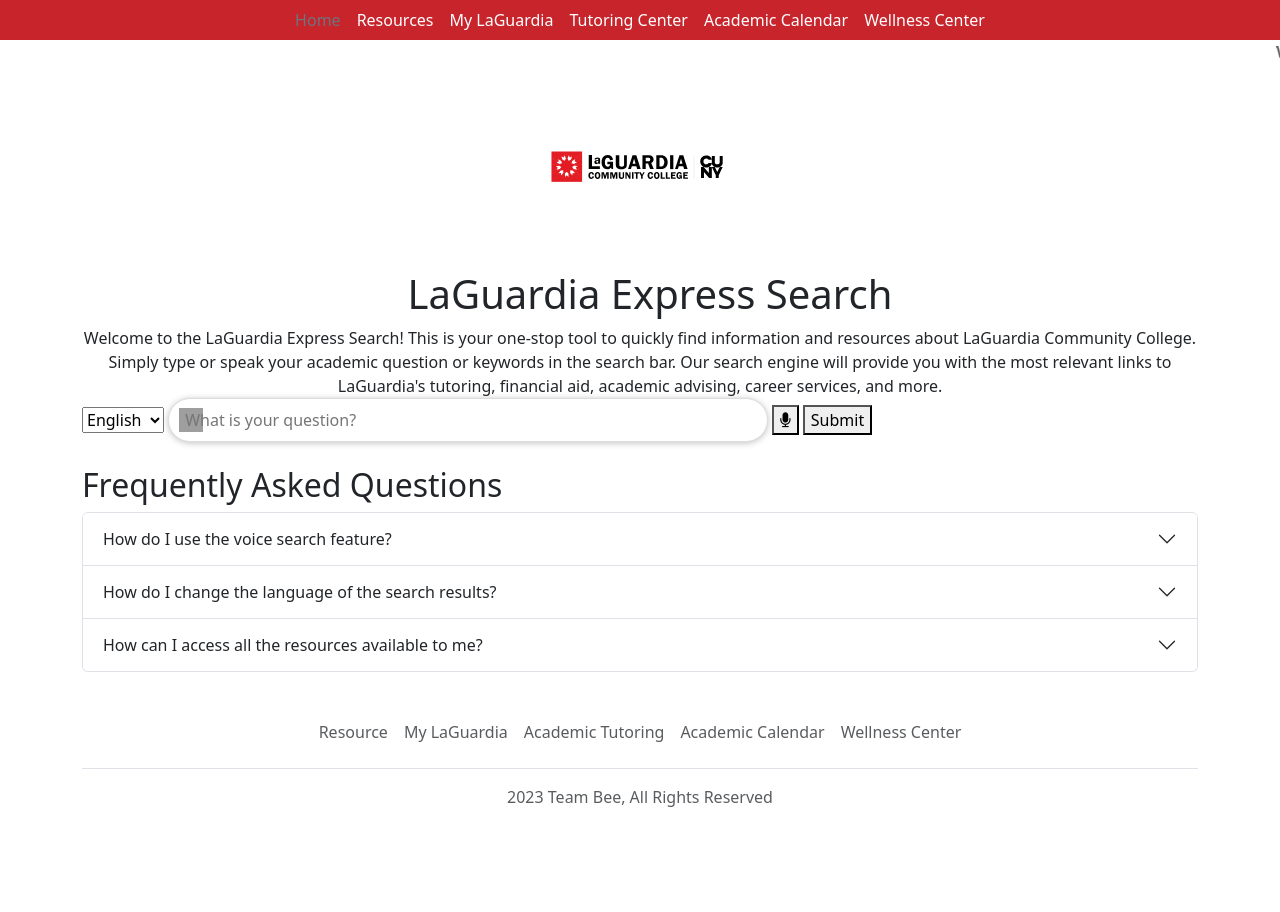
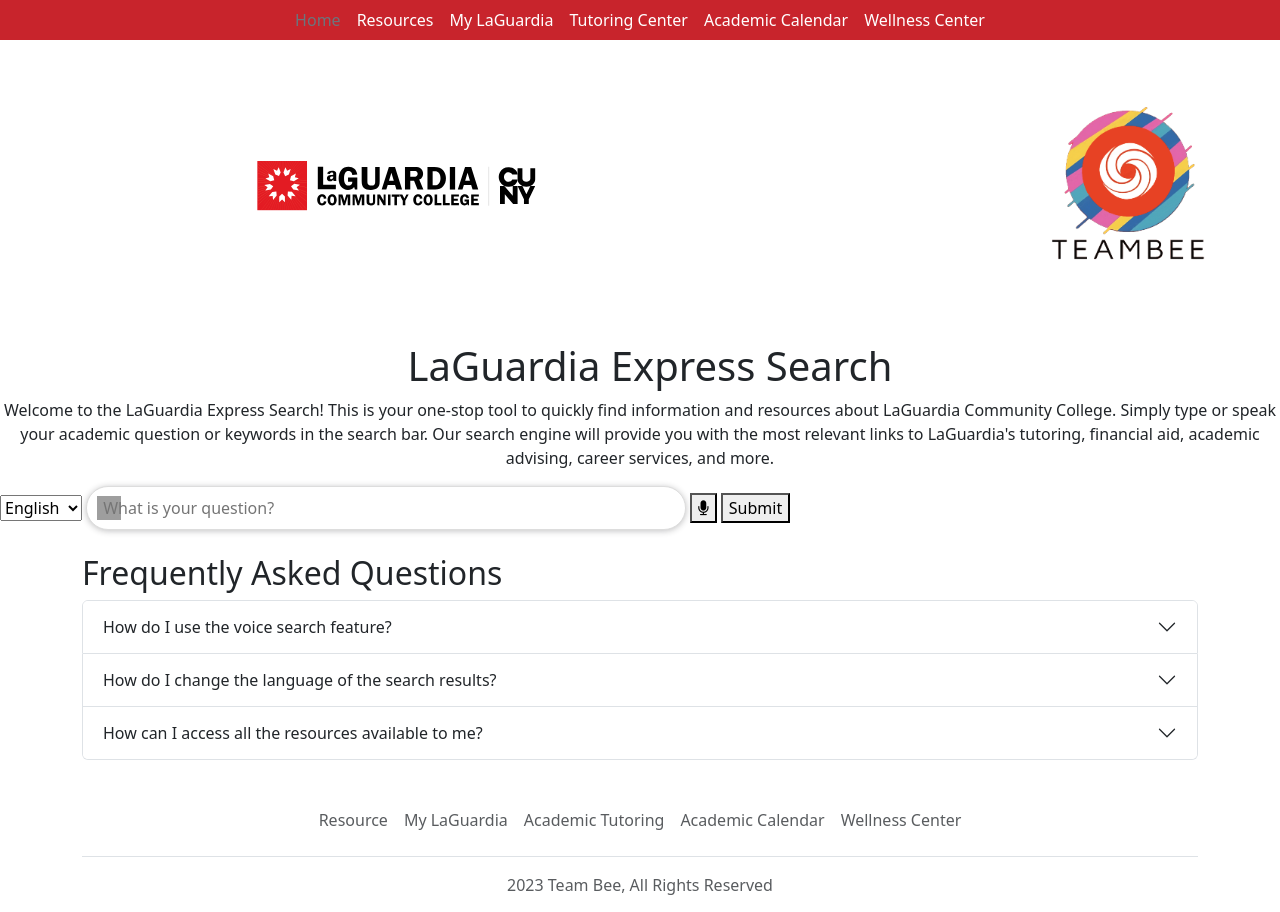
Before and after one commit to kevinlin95/hackathon, a Flask app: page / in a window 1280 px wide. Shown: the top 912 px of the page. Before the commit the page ends 807 px from the top, so only its background shows below. Run offline with Flask 3, Linux system fonts and the light colour scheme; some libraries are stand-ins or nearby versions; grey boxes are pictures that could not be loaded.

Commit message:
frontend

```diff
--- a/hackathon/templates/index.html
+++ b/hackathon/templates/index.html
@@ -17,12 +17,23 @@
     <li><a href="https://www.laguardia.edu/uploadedfiles/main_site/content/academics/academic_calendar/pdf/academic-calendar-2022-23.pdf" class="nav-link px-2" style="color:white">Academic Calendar</a></li>
     <li><a href="https://www.laguardia.edu/wellnesscenter/" class="nav-link px-2" style="color:white">Wellness Center</a></li>
 </ul>
-<marquee>Welcome to our website.</marquee>
 
-<div class="container">
-    <img src="../static/assets/logo-laguardia-community-college-long.svg" alt="LaGuardia Community College Logo" style="display:block; margin-left:auto; margin-right:auto; height:200px; width:200px;">
-    <h1>LaGuardia Express Search</h1>
-    <center>Welcome to the LaGuardia Express Search! This is your one-stop tool to quickly find information and resources about LaGuardia Community College. Simply type or speak your academic question or keywords in the search bar. Our search engine will provide you with the most relevant links to LaGuardia's tutoring, financial aid, academic advising, career services, and more. </center>
+<table style="width:100%">
+  <tr>
+    <td style="width:50%; text-align:left;">
+      <img src="../static/assets/logo-laguardia-community-college-long.svg" alt="LaGuardia Community College Logo" style="height:100px; width:800px;">
+    </td>
+    <td style="width:50%; text-align:right;">
+      <img src="../static/assets/logo.png" alt="Team Bee Logo" style="height:300px; width:300px;">
+    </td>
+  </tr>
+</table>
+
+<h1>LaGuardia Express Search</h1>
+<center>
+  <p>Welcome to the LaGuardia Express Search! This is your one-stop tool to quickly find information and resources about LaGuardia Community College. Simply type or speak your academic question or keywords in the search bar. Our search engine will provide you with the most relevant links to LaGuardia's tutoring, financial aid, academic advising, career services, and more. </p>
+</center>
+
 <form method="POST" action="/search" id="form">
     <select name="language">
         <option value="en_US">English</option>
```
Also changed, not shown: hackathon/static/assets/logo.png (added).
